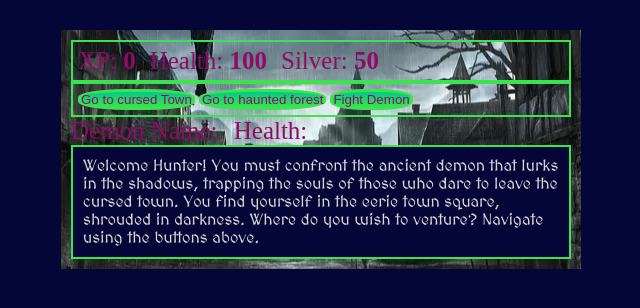
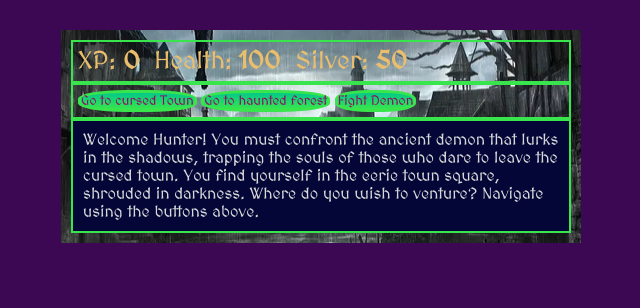
Before and after one commit to JohtoSurfer/js-practice, a plain HTML site: page rpg-basic/index.html in a window 1280 px wide. Shown: the whole page, without its empty margins (319-959 px from the left). Drawn offline with Linux system fonts and the light colour scheme; a web font is replaced by a local one.

Commit message:
type: styles update. summary: fonts changed, bg color updated. note: functionality still need fixing.

```diff
--- a/rpg-basic/styles.css
+++ b/rpg-basic/styles.css
@@ -10,12 +10,12 @@
     --btn-main: #38E54D;
     --btn-option: #03C988;
     --text:#D8D8D8;
-
+    --stats:#EABE6C;
 }
 
 
 body {
-    background-color: var(--main-color);
+    background-color: var(--purple-one);
     padding: auto;
     margin: auto;
   }
@@ -39,29 +39,32 @@ body {
 
   #controls,
   #stats {
+    font-family: 'MedievalSharp';
     border: 1px solid var(--main-color);
     padding: 5px;
-    color: #0a0a23;
+    color: var(--text);
     border: 2px solid var(--btn-main);
   }
 
-  #monsterStats {
+  #demonStats {
     display: none;
-    border: 1px solid var(--purple-one);
+    font-family: 'MedievalSharp';
+    border: 1px solid var(--btn-main);
     padding: 5px;
-    color: #ffffff;
+    color: var(--stats);
     background-color: #c70d0d;
   }
 
   .stat {
     padding-right: 10px;
-    color: var(--purple-three);
+    color: var(--stats);
     font-size: 25px;
   }
 
   button {
     cursor: pointer;
-    color: #0a0a23;
+    color: var(--purple-one);
+    font-family: 'MedievalSharp';
     background-color: var(--btn-option);
     background-image: linear-gradient(var(--btn-option),var(--btn-main));
     border: 3px solid var(--btn-main);
```
